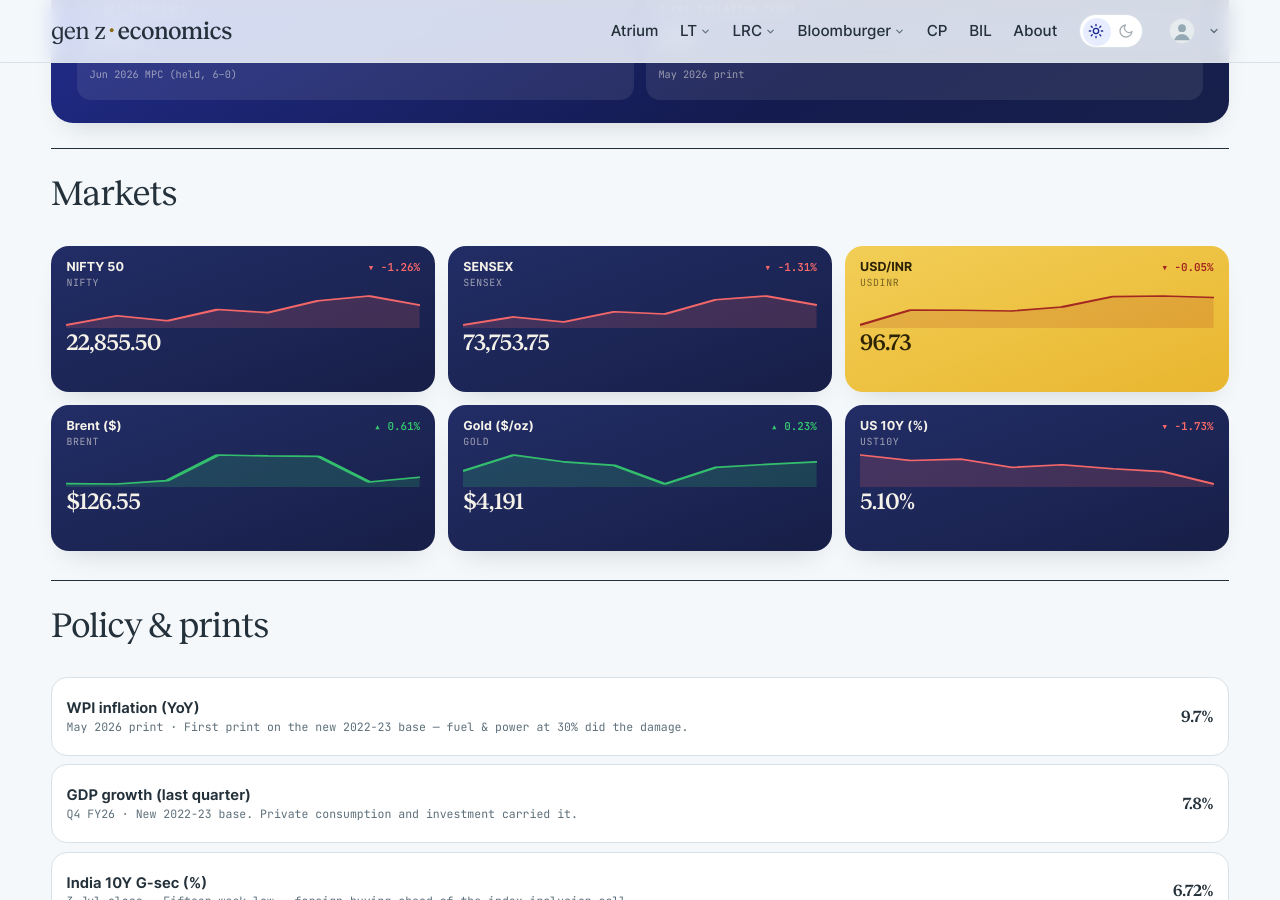
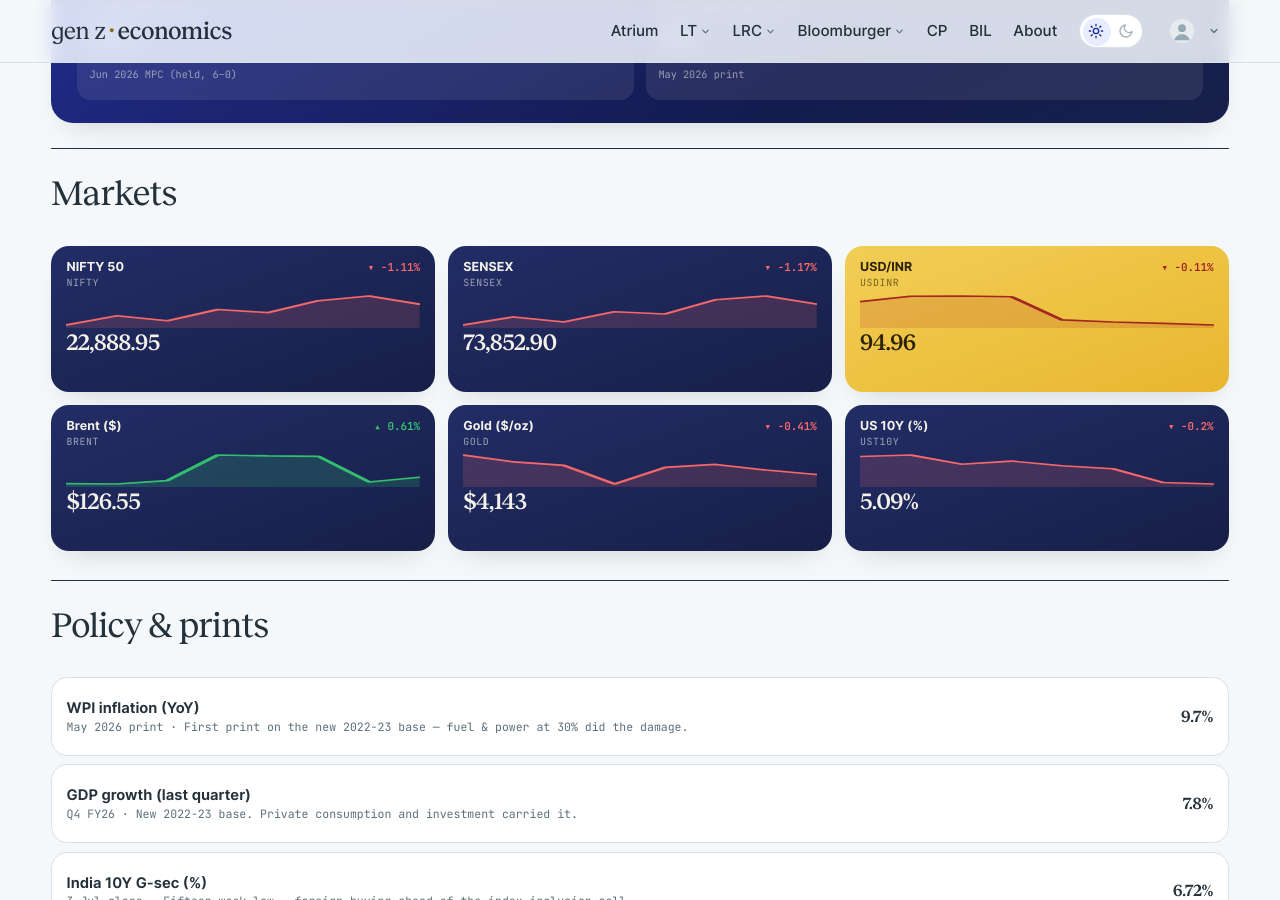
Before and after one commit to harsharya7021/genz-economics.com, a Jekyll site: the page built from macro-watch.html, in a window 1280 px wide and 900 px high, scrolled down 599 px. Built offline with Jekyll 4.4.1, drawn with Linux system fonts in a browser that asks for light colours; comment, search, counter and statistics services are not loaded.

Commit message:
data: morning market refresh

```diff
--- a/_data/macro.json
+++ b/_data/macro.json
@@ -3,8 +3,8 @@
   "auto": {
     "nifty": {
       "label": "NIFTY 50",
-      "v": "22,855.50",
-      "chg": -1.26,
+      "v": "22,888.95",
+      "chg": -1.11,
       "spark": [
         22231.801,
         22520.449,
@@ -13,13 +13,13 @@
         22622.699,
         22997.35,
         23146.15,
-        22855.5
+        22888.949
       ]
     },
     "sensex": {
       "label": "SENSEX",
-      "v": "73,753.75",
-      "chg": -1.31,
+      "v": "73,852.90",
+      "chg": -1.17,
       "spark": [
         71593.242,
         72472.328,
@@ -28,22 +28,22 @@
         72781.891,
         74315.609,
         74729.273,
-        73753.75
+        73852.898
       ]
     },
     "usdinr": {
       "label": "USD/INR",
-      "v": "96.73",
-      "chg": -0.05,
+      "v": "94.96",
+      "chg": -0.11,
       "spark": [
-        95.83,
-        96.32,
-        96.31,
-        96.29,
         96.42,
         96.76,
         96.78,
-        96.73
+        96.73,
+        95.28,
+        95.15,
+        95.06,
+        94.96
       ]
     },
     "brent": {
@@ -63,32 +63,32 @@
     },
     "gold": {
       "label": "Gold ($/oz)",
-      "v": "$4,191",
-      "chg": 0.23,
+      "v": "$4,143",
+      "chg": -0.41,
       "spark": [
-        4157.0,
         4216.3,
         4190.6,
         4177.3,
         4107.9,
         4170.1,
         4181.1,
-        4190.6
+        4160.1,
+        4143.0
       ]
     },
     "ust10y": {
       "label": "US 10Y (%)",
-      "v": "5.10%",
-      "chg": -1.73,
+      "v": "5.09%",
+      "chg": -0.2,
       "spark": [
-        5.31,
         5.27,
         5.28,
         5.22,
         5.24,
         5.21,
         5.19,
-        5.1
+        5.1,
+        5.09
       ]
     }
   },
--- a/_data/markets.yml
+++ b/_data/markets.yml
@@ -6,9 +6,9 @@ as_of: 19 Oct 2026
 tickers:
 - symbol: NIFTY 50
   code: ^NSEI
-  value: 22,855.50
-  change: −290.65
-  pct: −1.26%
+  value: 22,888.95
+  change: −257.20
+  pct: −1.11%
   dir: down
   spark:
   - 22231.801
@@ -18,12 +18,12 @@ tickers:
   - 22622.699
   - 22997.35
   - 23146.15
-  - 22855.5
+  - 22888.949
 - symbol: SENSEX
   code: BSE
-  value: 73,753.75
-  change: −975.52
-  pct: −1.31%
+  value: 73,852.90
+  change: −876.38
+  pct: −1.17%
   dir: down
   spark:
   - 71593.242
@@ -33,22 +33,22 @@ tickers:
   - 72781.891
   - 74315.609
   - 74729.273
-  - 73753.75
+  - 73852.898
 - symbol: USD / INR
   code: FX
-  value: '96.73'
-  change: −0.05
-  pct: −0.05%
+  value: '94.96'
+  change: −0.10
+  pct: −0.11%
   dir: down
   spark:
-  - 95.83
-  - 96.32
-  - 96.31
-  - 96.29
   - 96.42
   - 96.76
   - 96.78
   - 96.73
+  - 95.28
+  - 95.15
+  - 95.06
+  - 94.96
 - symbol: 10Y G-Sec
   code: IN10Y
   value: 6.72%
```
